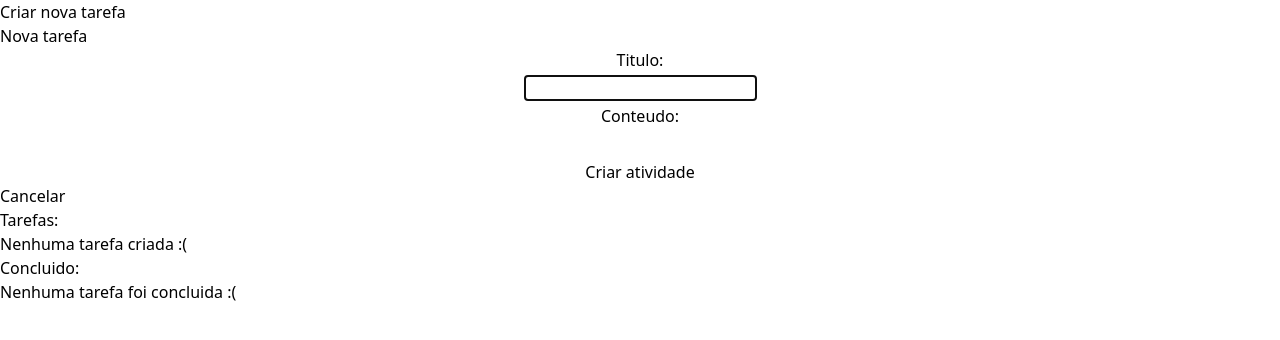
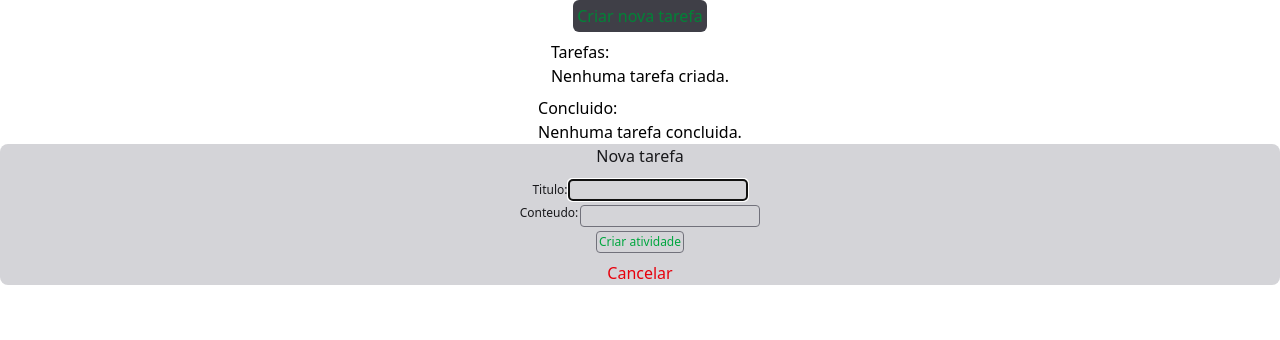
Before and after one commit to joaovictor1516/todo-list, a React (Vite) app in the folder apps/frontend/: page / in a window 1280 px wide. Both pictures are taken after a click on the button "Criar nova tarefa". Shown: the top 340 px of the page. Built offline with nearby package versions, Linux system fonts and the light colour scheme.

Commit message:
criacao e adicao das primeiras estilizacoes.

```diff
--- a/apps/frontend/src/index.css
+++ b/apps/frontend/src/index.css
@@ -1 +1,23 @@
-@import "tailwindcss";
+@import 'tailwindcss' layer(base);
+
+.main{
+    @apply flex content-evenly items-center flex-col gap-2 font-sans;
+}
+
+.trigger{
+    @apply flex content-center bg-zinc-700 text-green-700 rounded-md p-1;
+}
+
+.dialog{
+    @apply text-zinc-900 bg-zinc-300 dark:text-zinc-400 dark:bg-zinc-700 rounded-lg flex flex-col items-center gap-2;
+}
+
+.form{
+    @apply flex flex-col items-center gap-1;
+    label{
+        @apply text-xs;
+    }
+    input{
+        @apply border border-zinc-500 rounded-sm text-xs p-0.5;
+    }
+}
--- a/apps/frontend/src/pages/todo-list/createTask.tsx
+++ b/apps/frontend/src/pages/todo-list/createTask.tsx
@@ -20,30 +20,36 @@ const onSubmit = handleSubmit(async (task: TaskInterface) => {
 
 return (
     <Dialog.Root open={ isOpen } onOpenChange={ setIsOpen }>
-        <Dialog.Trigger className="">
+        <Dialog.Trigger className="trigger">
             Criar nova tarefa
         </Dialog.Trigger>
 
-        <Dialog.Content className="">
+        <Dialog.Portal>
+            <Dialog.Content className="dialog">
                 <Dialog.Title className="">
                     <h2 className="">
                         Nova tarefa
                     </h2>
                 </Dialog.Title>
 
-            <form onSubmit={onSubmit} className="flex flex-col gap-1 items-center">
+                <form onSubmit={onSubmit} className="form">
+                    <div className="">
                         <label htmlFor="title">Titulo:</label>
                         <input type="text" id="title" className="" {...register("title", {required: "Titulo é um campo obrigatório!", minLength: 4})}/>
+                    </div>
 
+                    <div className="flex gap-x-0.5">
                         <label htmlFor="content">Conteudo:</label>
                         <input type="text" id="content" className="" {...register("content", {required: "Deve ser escrito o conteudo da tarefa!", minLength: 4})}/>
+                    </div>
 
-                <input type="submit" value="Criar atividade"/>
+                    <input type="submit" value="Criar atividade" className="text-green-600"/>
                 </form>
-            <Dialog.Close className="">
+                <Dialog.Close className="text-red-600">
                     Cancelar
                 </Dialog.Close>
             </Dialog.Content>
+        </Dialog.Portal>
     </Dialog.Root>
 )
 }
--- a/apps/frontend/src/pages/todo-list/index.tsx
+++ b/apps/frontend/src/pages/todo-list/index.tsx
@@ -71,11 +71,13 @@ export function TodoList(){
         if(tasksCompleted.length === 0 && tasksCompletedSaved !== null){
             setTasksCompleted([...JSON.parse(tasksCompletedSaved)]);
         }
-    }, []);
+    }, [tasks.length, tasksCompleted.length]);
 
     return(
+        <div className="main">
+            <CreateTask createTask={createTask}/>
+
             <div className="">
-            <CreateTask createTask={createTask}/>
                 <h1 className="">Tarefas:</h1>
 
                 {
@@ -92,10 +94,12 @@ export function TodoList(){
                         }) :
 
                         (
-                        <span className="">Nenhuma tarefa criada :(</span>
+                            <span className="">Nenhuma tarefa criada.</span>
                         )
                 }
+            </div>
 
+            <div className="">
                 <h1 className="">Concluido:</h1>
                 {
                     tasksCompleted.length > 0 ?
@@ -108,11 +112,11 @@ export function TodoList(){
                                 />
                             )
                         })
-
                         :(
-                        <span className="">Nenhuma tarefa foi concluida :(</span>
+                            <span className="">Nenhuma tarefa concluida.</span>
                         )
                 }
             </div>
+        </div>
     )
 }
--- a/apps/frontend/src/pages/todo-list/task.tsx
+++ b/apps/frontend/src/pages/todo-list/task.tsx
@@ -1,11 +1,15 @@
-import type { TaskInterface } from "../../../../../packages/schemas/taskInterfaces";
-import { Check, Trash2 } from "lucide-react"
+import type { TaskProps } from "../../../../../packages/schemas/taskInterfaces";
+import { Check, Trash2, Edit } from "lucide-react";
 
-export function Task(props: TaskInterface){
+export function Task(props: TaskProps){
     return(
         <div className="flex flex-col">
+            <div className="">
                 <h2 className="">{props.title}</h2>
                 <p className="">{props.content}</p>
+            </div>
+
+            <div className="flex flex-row justify-center space-x-6">
                 {
                     props.completeTask ? (
                         <button type="button" className="" onClick={() => props.completeTask(props.id)}><Check/></button>
@@ -14,8 +18,9 @@ export function Task(props: TaskInterface){
                     )
                 }
 
-            <button type="button" className="">Editar</button>
+                <button type="button" className=""><Edit/></button>
                 <button type="button" className="text-red-600" onClick={() => props.deleteTask(props.id)}><Trash2/></button>
+            </div>
         </div>
     )
 }
```
Lines whose indentation alone changed are shown as unchanged.
